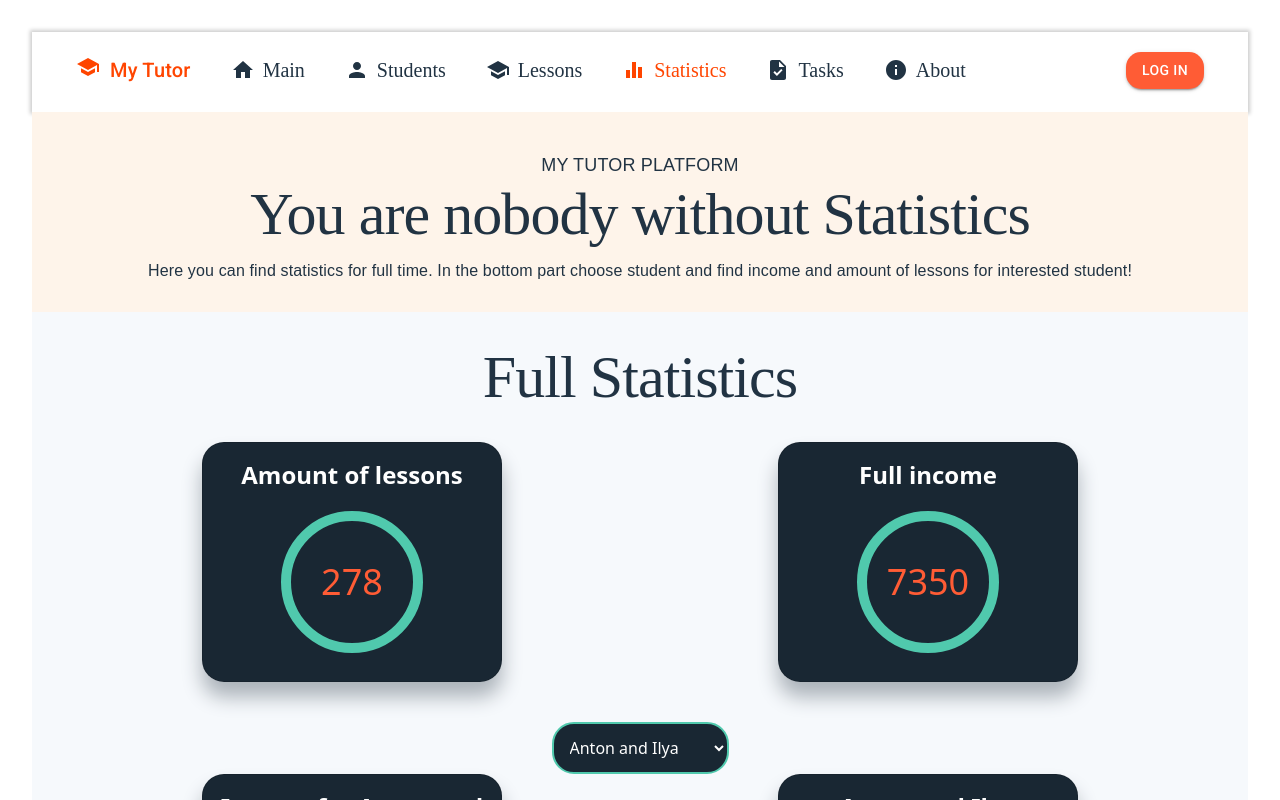
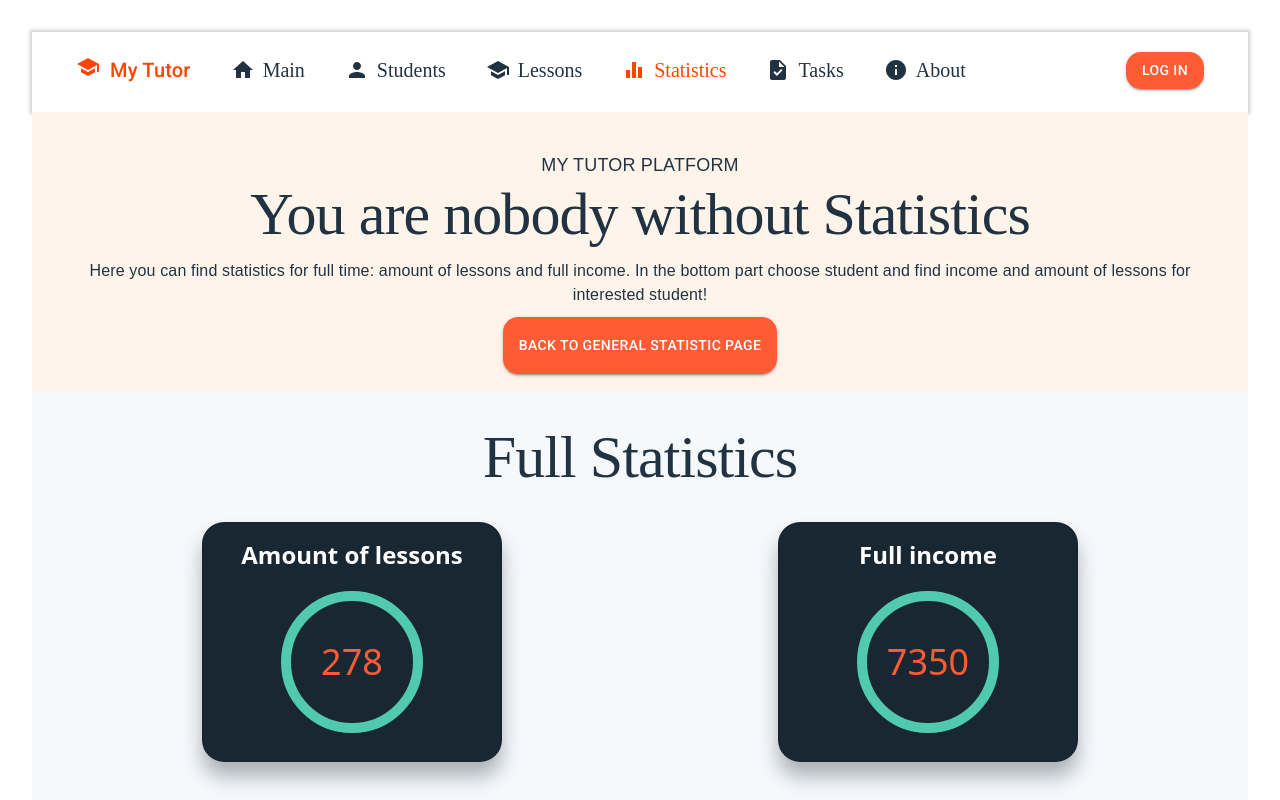
Before and after one commit to AlexeiVinchester/Tutor-app-ts, a React (Vite) app: page /statistics/full in a window 1280 px wide. Shown: the top 800 px of the page. Built offline with nearby package versions, Linux system fonts and the light colour scheme.

Commit message:
created new component for StatisticsPageHeader and optimised code

```diff
--- /dev/null
+++ b/src/components/StatisticsPageHeader/StatisticsPageHeader.tsx
@@ -0,0 +1,65 @@
+import { Container, Typography } from "@mui/material";
+import { useNavigate } from "react-router-dom";
+import { STATISTICS } from "../../Router/routes";
+import { ContainedButton } from "../../share/components/ContainedButton/ContainedButton";
+import { StatisticsPageHeaderProps } from "./interface/StatisticsPageHeader.interface";
+
+const StatisticsPageHeader = ({ description }: StatisticsPageHeaderProps) => {
+    const navigate = useNavigate();
+    const handleCLickBackToGeneralStatisticPage = () => {
+        navigate(STATISTICS);
+    }
+    return (
+        <>
+            <div className="w-full bg-bg-info h-[280px]">
+                <Container >
+                    <div className="flex flex-col items-center justify-between pt-10 sm:flex-row">
+                        <div className="w-full">
+                            <Typography
+                                sx={{
+                                    fontFamily: '"Lexend Deca", sans-serif',
+                                    fontWeight: 400,
+                                    fontSize: '18px',
+                                    color: 'rgb(33, 51, 67)'
+                                }}
+                            >
+                                MY TUTOR PLATFORM
+                            </Typography>
+                            <Typography
+                                variant="h1"
+                                component='p'
+                                sx={{
+                                    fontFamily: '"Queens Medium", serif',
+                                    fontWeight: 500,
+                                    fontSize: '60px',
+                                    color: 'rgb(33, 51, 67)'
+                                }}
+                            >
+                                You are nobody without Statistics
+                            </Typography>
+                            <Typography
+                                sx={{
+                                    fontFamily: '"Lexend Deca", sans-serif',
+                                    fontWeight: 300,
+                                    fontSize: '16px',
+                                    color: 'rgb(33, 51, 67)',
+                                    marginTop: '10px',
+                                    marginBottom: '10px'
+                                }}
+                            >
+                                {description}
+                            </Typography>
+                            <div className="flex justify-center items-center">
+                                <ContainedButton
+                                    onClick={handleCLickBackToGeneralStatisticPage}
+                                    value="Back to general statistic page"
+                                />
+                            </div>
+                        </div>
+                    </div>
+                </Container>
+            </div></>
+    );
+};
+
+export { StatisticsPageHeader };
--- /dev/null
+++ b/src/components/StatisticsPageHeader/interface/StatisticsPageHeader.interface.ts
@@ -0,0 +1,3 @@
+export interface StatisticsPageHeaderProps {
+    description: string;
+};
--- a/src/pages/FullStatisticsPage/FullStatisticsPage.tsx
+++ b/src/pages/FullStatisticsPage/FullStatisticsPage.tsx
@@ -2,52 +2,14 @@ import { FullIncomeWrapper } from "./components/FullIncomeWrapper/FullIncomeWrap
 import { FullAmountWrapper } from "./components/FullAmountWrapper/FullAmountWrapper";
 import { FullStudentStatisticsWrapper } from "./components/FullStudentStatisticsWrapper/FullStudentStatisticsWrapper";
 import { Container, Typography } from "@mui/material";
+import { StatisticsPageHeader } from "../../components/StatisticsPageHeader/StatisticsPageHeader";
 
 const FullStatisticsPage = () => {
     return (
         <>
-            <div className="w-full bg-bg-info h-[200px]">
-                <Container >
-                    <div className="flex flex-col items-center justify-between pt-10 sm:flex-row">
-                        <div className="w-full">
-                            <Typography
-                                sx={{
-                                    fontFamily: '"Lexend Deca", sans-serif',
-                                    fontWeight: 400,
-                                    fontSize: '18px',
-                                    color: 'rgb(33, 51, 67)'
-                                }}
-                            >
-                                MY TUTOR PLATFORM
-                            </Typography>
-                            <Typography
-                                variant="h1"
-                                component='p'
-                                sx={{
-                                    fontFamily: '"Queens Medium", serif',
-                                    fontWeight: 500,
-                                    fontSize: '60px',
-                                    color: 'rgb(33, 51, 67)'
-                                }}
-                            >
-                                You are nobody without Statistics
-                            </Typography>
-                            <Typography
-                                sx={{
-                                    fontFamily: '"Lexend Deca", sans-serif',
-                                    fontWeight: 300,
-                                    fontSize: '16px',
-                                    color: 'rgb(33, 51, 67)',
-                                    marginTop: '10px',
-                                    marginBottom: '10px'
-                                }}
-                            >
-                                Here you can find statistics for full time. In the bottom part choose student and find income and amount of lessons for interested student!
-                            </Typography>
-                        </div>
-                    </div>
-                </Container>
-            </div>
+            <StatisticsPageHeader
+                description="Here you can find statistics for full time: amount of lessons and full income. In the bottom part choose student and find income and amount of lessons for interested student!"
+            />
             <div className="flex flex-col h-full pb-10 bg-statistics-back">
                 <Container>
                     <Typography
--- a/src/pages/SelectiveStatisticsPage/SelectiveStatisticsPage.tsx
+++ b/src/pages/SelectiveStatisticsPage/SelectiveStatisticsPage.tsx
@@ -1,49 +1,12 @@
-import { Container, Typography } from "@mui/material";
+import { StatisticsPageHeader } from "../../components/StatisticsPageHeader/StatisticsPageHeader";
 
 const SelectiveStatisticsPage = () => {
     return (
-        <div className="w-full bg-bg-info h-[220px]">
-                <Container >
-                    <div className="flex flex-col items-center justify-between pt-10 sm:flex-row">
-                        <div className="w-full">
-                            <Typography
-                                sx={{
-                                    fontFamily: '"Lexend Deca", sans-serif',
-                                    fontWeight: 400,
-                                    fontSize: '18px',
-                                    color: 'rgb(33, 51, 67)'
-                                }}
-                            >
-                                MY TUTOR PLATFORM
-                            </Typography>
-                            <Typography
-                                variant="h1"
-                                component='p'
-                                sx={{
-                                    fontFamily: '"Queens Medium", serif',
-                                    fontWeight: 500,
-                                    fontSize: '60px',
-                                    color: 'rgb(33, 51, 67)'
-                                }}
-                            >
-                                You are nobody without Statistics
-                            </Typography>
-                            <Typography
-                                sx={{
-                                    fontFamily: '"Lexend Deca", sans-serif',
-                                    fontWeight: 300,
-                                    fontSize: '16px',
-                                    color: 'rgb(33, 51, 67)',
-                                    marginTop: '10px',
-                                    marginBottom: '10px'
-                                }}
-                            >
-                                Here you can find selective statistics for choosed year, month and student. In the top choose date and student and find income and amount of lessons for interested student!
-                            </Typography>
-                        </div>
-                    </div>
-                </Container>
-            </div>
+        <>
+            <StatisticsPageHeader
+                description="Here you can find selective statistics for choosed year, month and student. In the top choose date and student and find income and amount of lessons for interested student!"
+            />
+        </>
     );
 };
 
```
